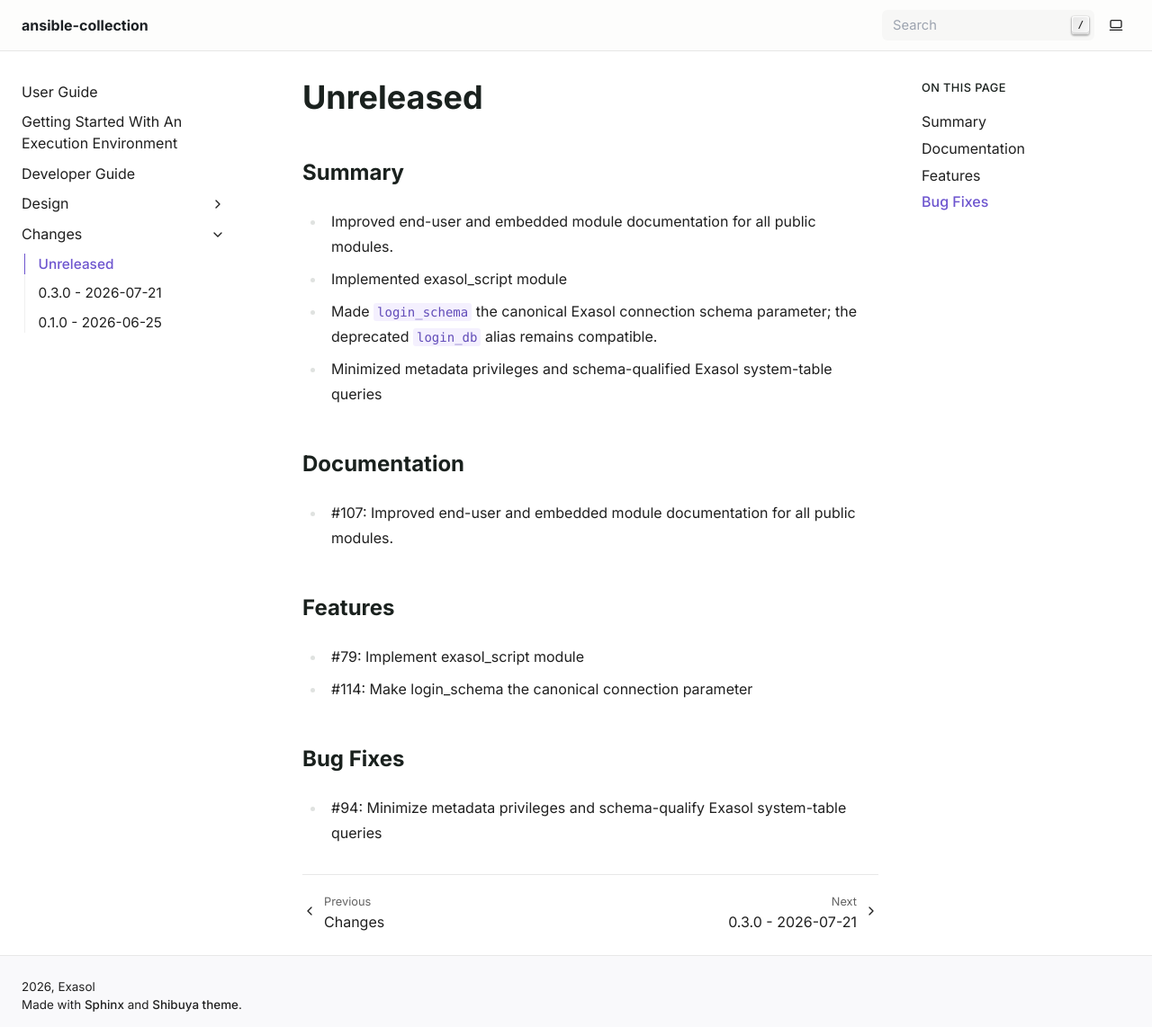
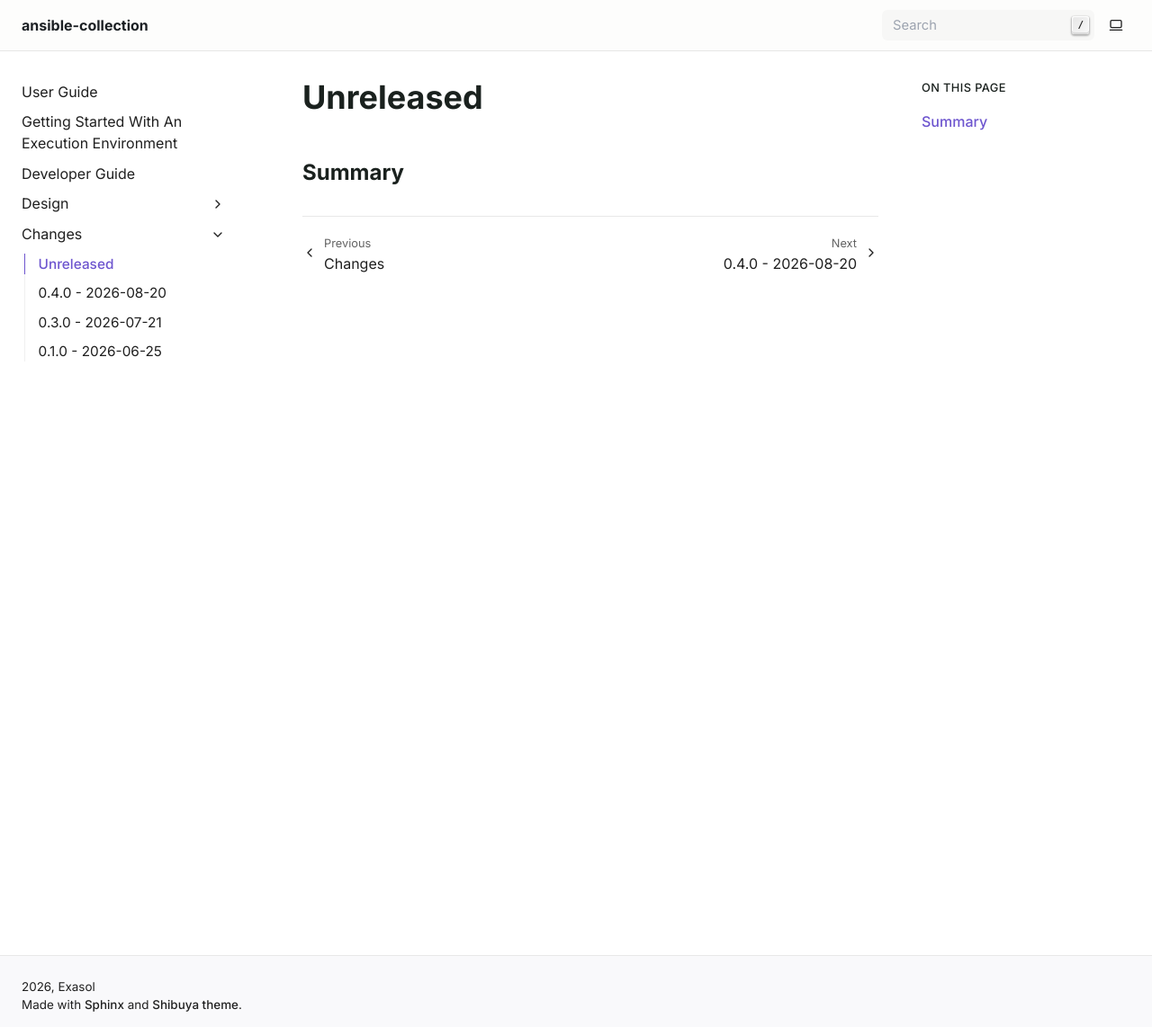
Before and after one commit to exasol/ansible-collection, a Sphinx documentation site: the page built from doc/changes/unreleased.md, in a window 1280 px wide and 1142 px high. Shown: the whole window at 90% size. Built offline with Sphinx 7.4.7, drawn with Linux system fonts in a browser that asks for light colours.

```diff
--- a/doc/changes/unreleased.md
+++ b/doc/changes/unreleased.md
@@ -1,22 +1,3 @@
 # Unreleased
 
 ## Summary
-
-* Improved end-user and embedded module documentation for all public modules.
-* Implemented exasol_script module
-* Made `login_schema` the canonical Exasol connection schema parameter; the
-  deprecated `login_db` alias remains compatible.
-* Minimized metadata privileges and schema-qualified Exasol system-table queries
-
-## Documentation
-
-* #107: Improved end-user and embedded module documentation for all public modules.
-
-## Features
-
-* #79: Implement exasol_script module
-* #114: Make login_schema the canonical connection parameter
-
-## Bug Fixes
-
-* #94: Minimize metadata privileges and schema-qualify Exasol system-table queries
--- a/galaxy.yml
+++ b/galaxy.yml
@@ -1,6 +1,6 @@
 namespace: exasol
 name: exasol
-version: "0.3.0"
+version: "0.4.0"
 readme: README.md
 authors:
   - Exasol AG <opensource@exasol.com>
--- a/pyproject.toml
+++ b/pyproject.toml
@@ -1,6 +1,6 @@
 [project]
 name = "exasol-ansible-modules"
-version = "0.3.0"
+version = "0.4.0"
 description = "Python runtime package for Exasol Ansible collection modules."
 authors = [
     {name = "Mykhailo Skliar", email = "mykhailo.skliar@exasol.com"},
--- a/requirements.txt
+++ b/requirements.txt
@@ -1 +1 @@
-exasol-ansible-modules==0.3.0
+exasol-ansible-modules==0.4.0
```
Also changed, not shown: doc/changes/changelog.md (+2 -0 lines), doc/changes/changes_0.4.0.md (added, +50 -0 lines), 1 other file.
